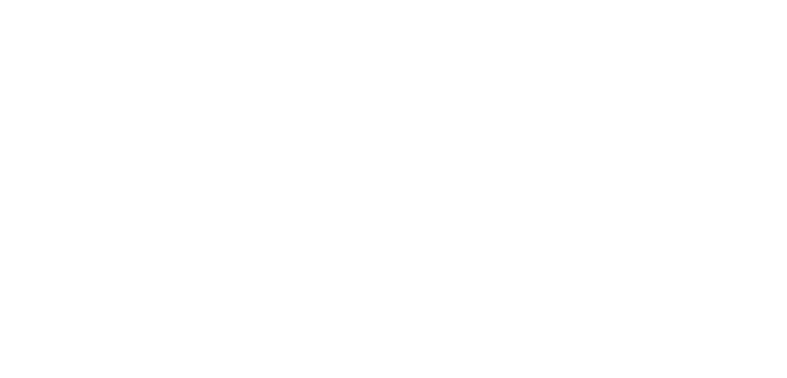
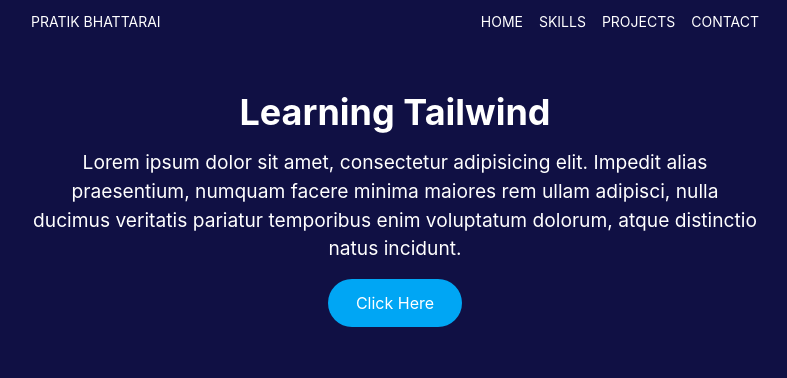
Before and after one commit to pratikbhattarai76/personal_portfolio, a website built with Vite: page index.html in a window 1280 px wide. Shown: the whole page, without its empty margins (245-1032 px from the left). Built offline with nearby package versions, Linux system fonts and the light colour scheme.

Commit message:
feat: added navbar and structured hero section

```diff
--- a/index.html
+++ b/index.html
@@ -5,7 +5,36 @@
     <meta name="viewport" content="width=device-width, initial-scale=1.0" />
     <title>Personal Porfolio</title>
   </head>
-  <body>
+
+  <body class="bg-[#101044] text-white">
+
+    <header class="max-w-3xl mx-auto px-5 py-3">
+      <nav>
+        <ul class="uppercase tracking-widers flex gap-4 text-sm justify-between flex-wrap">
+          <li class="mr-auto"><a href="">Pratik Bhattarai</a></li>
+          <li><a href="">Home</a></li>
+          <li><a href=""></a>Skills</li>
+          <li><a href=""></a>Projects</li>
+          <li><a href=""></a>Contact</li>
+        </ul>
+      </nav>
+    </header>
+
+
+
+    <section class="space-y-4 text-center max-w-3xl mx-auto px-5 py-12">
+      <h1 class="text-4xl font-bold">Learning Tailwind</h1>
+
+      <p class="text-[1.2rem]">
+        Lorem ipsum dolor sit amet, consectetur adipisicing elit. Impedit alias
+        praesentium, numquam facere minima maiores rem ullam adipisci, nulla
+        ducimus veritatis pariatur temporibus enim voluptatum dolorum, atque
+        distinctio natus incidunt.
+      </p>
+
+      <a href="#" class="bg-sky-500 py-3 px-7 inline-block rounded-full hover:bg-sky-600 transition-colors">Click Here</a>
+    </section>
+
     <script type="module" src="/src/main.js"></script>
   </body>
 </html>
```
Also changed, not shown: src/main.js (line endings or trailing spaces).
